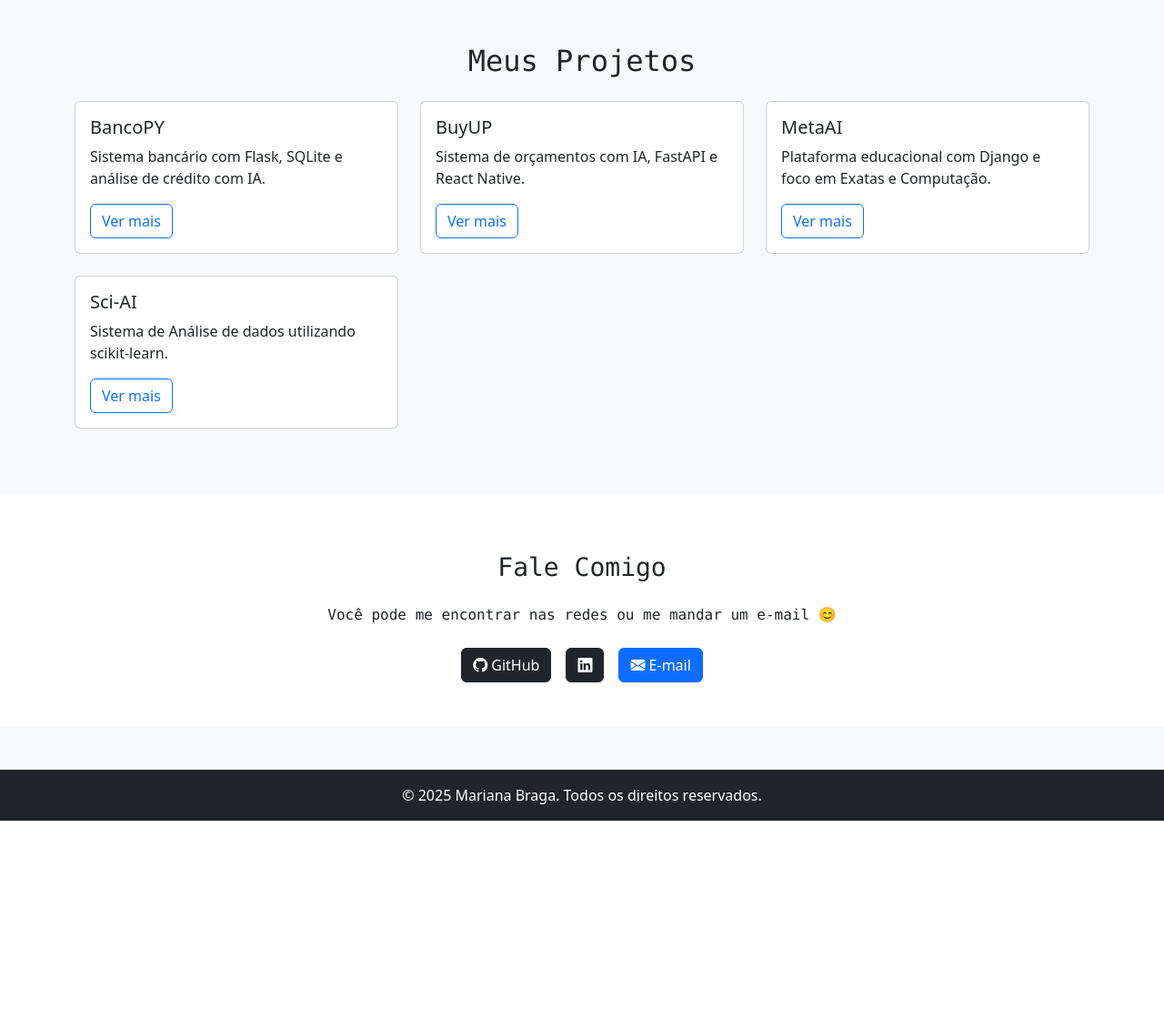
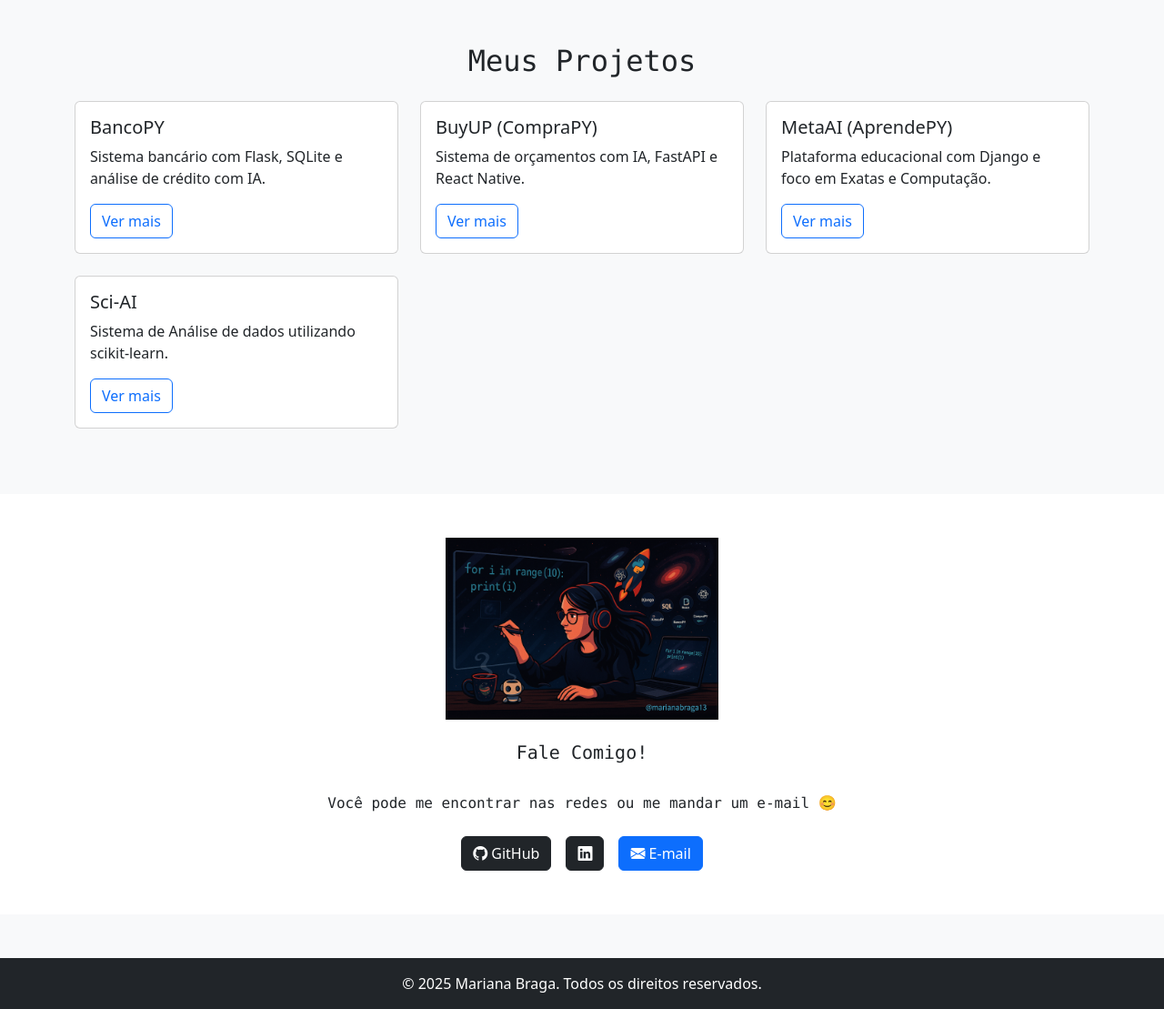
Before and after one commit to MarianaBraga13/portfolio, a Flask app: page / in a window 1280 px wide. Shown: the part 246-1355 px from the top of the page at 91% size. Before the commit the page ends 1148 px from the top, so only its background shows below. Run offline with Flask 3, Linux system fonts and the light colour scheme.

Commit message:
Finalizando estrutura básica front

```diff
--- a/templates/index.html
+++ b/templates/index.html
@@ -59,7 +59,7 @@
         <div class="col-md-6 col-lg-4 mb-4">
           <div class="card h-100">
             <div class="card-body">
-              <h5 class="card-title">BuyUP</h5>
+              <h5 class="card-title">BuyUP (CompraPY)</h5>
               <p class="card-text">Sistema de orçamentos com IA, FastAPI e React Native.</p>
               <a href="#" class="btn btn-outline-primary">Ver mais</a>
             </div>
@@ -70,7 +70,7 @@
         <div class="col-md-6 col-lg-4 mb-4">
           <div class="card h-100">
             <div class="card-body">
-              <h5 class="card-title">MetaAI</h5>
+              <h5 class="card-title">MetaAI (AprendePY)</h5>
               <p class="card-text">Plataforma educacional com Django e foco em Exatas e Computação.</p>
               <a href="#" class="btn btn-outline-primary">Ver mais</a>
             </div>
@@ -94,15 +94,15 @@
 
   <!-- Contato -->
   <section id="contato" class="bg-white py-5">
-    <div class="container">
-      <h3 class="text-center py-3 font-monospace">Fale Comigo</h3>
+    <div class="container text-center justify-content-center">
+      <img src="{{ url_for('static', filename='assets/me.png')}}" class="img-fluid"style="max-width: 300px;" alt="banner">
+      <h5 class="text-center py-4 font-monospace">Fale Comigo!</h5>
       <p class="text-center font-monospace">Você pode me encontrar nas redes ou me mandar um e-mail 😊</p>
       <div class="d-flex justify-content-center gap-3 mt-4">
         <a href="https://github.com/MarianaBraga13" class="btn btn-dark" target="_blank"><i class="bi bi-github"></i> GitHub</a>
         <a href="https://www.linkedin.com/in/mariana-braga-domingues-2288a930/" class="btn btn-dark" target="_blank"><i class="bi bi-linkedin"></i></a>
         <a href="https://www.gmail.com" class="btn btn-primary"><i class="bi bi-envelope-fill"></i> E-mail</a>
       </div>
-      <!-- <img src="{{ url_for('static', filename='assets/logo.png')}}" class="rounded py-5" width="100"> -->
     </div>
   </section>
 
```
Also changed, not shown: static/assets/me.png (added).
